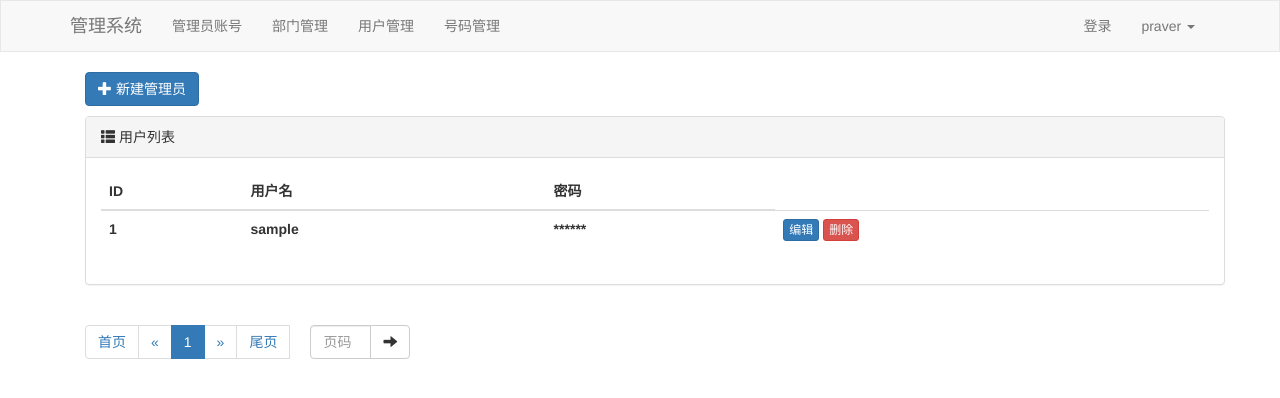
After one commit to praver-px/nm-ms, a Django app: page /admin/list/ in a window 1280 px wide. The commit adds this page. Shown: the top 398 px of the page. Run offline with Django 5.2, Linux system fonts and the light colour scheme; tables that the repository leaves empty hold one stand-in row (values such as "Sample post"); lists and menus that the app fills with data are empty; some libraries are stand-ins or nearby versions.

Commit message:
django 项目

```diff
--- /dev/null
+++ b/app_01/templates/admin_list.html
@@ -0,0 +1,49 @@
+{% extends 'layout.html' %}
+
+{% block content %}
+    <div>
+        <div class="container">
+            <div style="margin-bottom: 10px">
+                <a class="btn btn-primary" href="/admin/create/" target="_blank">
+                    <span class="glyphicon glyphicon-plus" aria-hidden="true"></span>
+                    新建管理员
+                </a>
+            </div>
+            <div class="panel panel-default">
+                <div class="panel-heading">
+                    <span class="glyphicon glyphicon-th-list" aria-hidden="true"></span>
+                    用户列表
+                </div>
+                <div class="panel-body">
+                    <table class="table">
+                        <thead>
+                        <tr>
+                            <th>ID</th>
+                            <th>用户名</th>
+                            <th>密码</th>
+                        </tr>
+                        </thead>
+                        <tbody>
+                        {% for obj in queryset %}
+                            <tr>
+                                <th>{{ obj.id }}</th>
+                                <th>{{ obj.username }}</th>
+                                <th>******</th>
+                                <th>
+                                    <a href="/admin/edit/{{ obj.id }}" class="btn btn-primary btn-xs">编辑</a>
+                                    <a href="/admin/delete/{{ obj.id }}" class="btn btn-danger btn-xs">删除</a>
+                                </th>
+                            </tr>
+                        {% endfor %}
+                        </tbody>
+                    </table>
+                </div>
+            </div>
+            <div>
+                <ul class="pagination">
+                    {{ page_string }}
+                </ul>
+            </div>
+        </div>
+    </div>
+{% endblock %}
--- a/app_01/templates/layout.html
+++ b/app_01/templates/layout.html
@@ -33,6 +33,7 @@
         <!-- Collect the nav links, forms, and other content for toggling -->
         <div class="collapse navbar-collapse" id="bs-example-navbar-collapse-1">
             <ul class="nav navbar-nav">
+                <li><a href="/admin/list/">管理员账号 </a></li>
                 <li><a href="/depart/list/">部门管理 </a></li>
                 <li><a href="/user/list/">用户管理</a></li>
                 <li><a href="/prettynum/list/">号码管理</a></li>
--- /dev/null
+++ b/app_01/view/admin.py
@@ -0,0 +1,17 @@
+from django.shortcuts import render
+
+from app_01 import models
+from app_01.utils.pagination import Pagination
+
+
+def admin_list(request):
+    """ 管理员列表"""
+    data_dict = {}
+    queryset = models.Admin.objects.filter(**data_dict) # 查询条件
+    page_obj = Pagination(request, queryset)  # 实例化类
+    '''用户列表'''
+    context = {
+        'queryset': page_obj.query_set,
+        'page_string': page_obj.html()
+    }
+    return render(request, 'admin_list.html', context)
--- a/nm_ms/urls.py
+++ b/nm_ms/urls.py
@@ -16,7 +16,7 @@ Including another URLconf
 """
 from django.contrib import admin
 from django.urls import path
-from app_01.view import depart, prettynum, user
+from app_01.view import depart, prettynum, user, admin
 
 urlpatterns = [
     # path('admin/', admin.site.urls),
@@ -36,4 +36,6 @@ urlpatterns = [
     path('prettynum/edit/<int:id>', prettynum.prettynum_edit),
     path('prettynum/delete/<int:id>', prettynum.prettynum_delete),
 
+    path('admin/list/', admin.admin_list),
+
 ]
```
